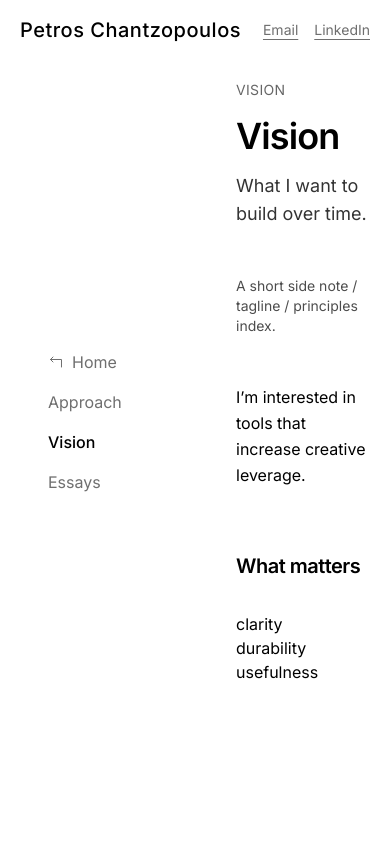
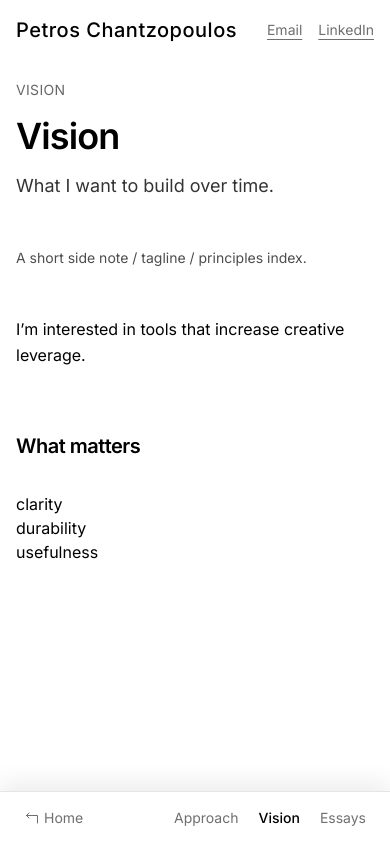
Before and after one commit to petros-chantz/portfolio_2026, a React (Vite) app: page /vision in a window 390 px wide. Built offline with nearby package versions, Linux system fonts and the light colour scheme.

Commit message:
feat: adds mobile naviagation

```diff
--- a/src/ui/AppLayout.tsx
+++ b/src/ui/AppLayout.tsx
@@ -2,6 +2,8 @@ import { Outlet, useLocation } from "react-router-dom";
 import { AnimatePresence, motion } from "framer-motion";
 import { Nav } from "./Nav";
 import { PageNavbar } from "./PageNavbar";
+import { MobileBottomNav } from "./MobileBottomNav";
+import { MobileTopBar } from "./MobileTopBar";
 
 export function AppLayout() {
   const location = useLocation();
@@ -9,8 +11,12 @@ export function AppLayout() {
 
   return (
     <div className="min-h-dvh">
+      {/* Mobile top bar (only on non-home pages) */}
+      {!isHome && <MobileTopBar />}
+
+      {/* Desktop top navbar only */}
       {!isHome && (
-        <div className="fixed left-0 right-0 top-0 z-20 w-full">
+        <div className="fixed left-0 right-0 top-0 z-20 w-full hidden md:block">
           <div className="bg-(--color-bg)">
             <div className="px-5">
               <PageNavbar />
@@ -19,17 +25,19 @@ export function AppLayout() {
         </div>
       )}
 
-      {/* Left nav, vertically centered */}
-      <aside className="fixed left-0 top-1/2 z-30 -translate-y-1/2 px-4">
+      {/* Left nav, vertically centered (desktop only) */}
+      <aside className="fixed left-0 top-1/2 z-30 -translate-y-1/2 px-4 hidden md:block">
         <div className="w-45">
           <Nav />
         </div>
       </aside>
 
       {/* Content area */}
-      <main className="pl-55">
+      <main className="md:pl-55">
         <div
-          className={`mx-auto w-full max-w-3xl px-4 ${isHome ? "py-10" : "pt-20 pb-10"}`}
+          className={`mx-auto w-full max-w-3xl px-4 ${
+            isHome ? "py-10" : "pt-20 pb-10"
+          } pb-24 md:pb-10`}
         >
           <AnimatePresence mode="wait" initial={false}>
             <motion.div
@@ -44,6 +52,9 @@ export function AppLayout() {
           </AnimatePresence>
         </div>
       </main>
+
+      {/* Mobile bottom navigation */}
+      <MobileBottomNav />
     </div>
   );
 }
--- a/src/ui/BackToTop.tsx
+++ /dev/null
@@ -1,31 +0,0 @@
-import { useEffect, useState } from "react";
-
-export function BackToTop() {
-  const [show, setShow] = useState(false);
-
-  useEffect(() => {
-    const onScroll = () => setShow(window.scrollY > 400);
-    onScroll();
-    window.addEventListener("scroll", onScroll, { passive: true });
-    return () => window.removeEventListener("scroll", onScroll);
-  }, []);
-
-  if (!show) return null;
-
-  return (
-    <button
-      type="button"
-      onClick={() => window.scrollTo({ top: 0, behavior: "smooth" })}
-      className="
-        fixed bottom-4 right-4 z-20
-        rounded-full border border-black/10 bg-white/90 backdrop-blur
-        px-3 py-2 text-sm
-        text-[var(--color-text-secondary)]
-        hover:text-[var(--color-text-primary)]
-        transition
-      "
-    >
-      Top ↑
-    </button>
-  );
-}
--- /dev/null
+++ b/src/ui/MobileBottomNav.tsx
@@ -0,0 +1,105 @@
+import { NavLink, useLocation } from "react-router-dom";
+import { ArrowTurnUpLeftIcon } from "@heroicons/react/24/outline";
+import { AnimatePresence, motion } from "framer-motion";
+
+const itemBase =
+  "inline-flex items-center gap-1 rounded-md px-2 py-2 text-sm transition";
+
+const itemIdle =
+  "text-[var(--color-text-secondary)] hover:text-[var(--color-text-primary)]";
+
+const itemActive = "text-[var(--color-text-primary)] font-medium";
+
+export function MobileBottomNav() {
+  const { pathname } = useLocation();
+  const isHome = pathname === "/";
+
+  return (
+    <nav
+      aria-label="Primary"
+      className="
+        fixed inset-x-0 bottom-0 z-40 md:hidden
+        bg-[var(--color-bg)]/80 backdrop-blur-md
+        border-t border-black/10
+        shadow-[0_-8px_24px_rgba(0,0,0,0.08)]
+      "
+    >
+      <div className="mx-auto flex w-full max-w-3xl items-center justify-between px-4 py-2">
+        {/* Home slot: reserved space + fade in/out like desktop Nav */}
+        <div className="relative">
+          {/* Placeholder keeps spacing stable */}
+          <div className={`${itemBase} invisible flex items-center gap-1`}>
+            <ArrowTurnUpLeftIcon className="h-4 w-4" aria-hidden="true" />
+            Home
+          </div>
+
+          <AnimatePresence initial={false}>
+            {!isHome && (
+              <motion.div
+                key="home-link"
+                className="absolute inset-0"
+                initial={{ opacity: 0 }}
+                animate={{ opacity: 1 }}
+                exit={{ opacity: 0 }}
+                transition={{
+                  duration: 0.35,
+                  ease: [0.22, 1, 0.36, 1],
+                }}
+              >
+                <NavLink
+                  to="/"
+                  className={({ isActive }) =>
+                    `group ${itemBase} ${isActive ? itemActive : itemIdle}`
+                  }
+                >
+                  <span className="flex items-center gap-1">
+                    <ArrowTurnUpLeftIcon
+                      className="
+                        h-4 w-4
+                        text-[var(--color-text-secondary)]
+                        transition-transform duration-200 ease-out
+                        group-hover:-translate-x-1
+                      "
+                      aria-hidden="true"
+                    />
+                    Home
+                  </span>
+                </NavLink>
+              </motion.div>
+            )}
+          </AnimatePresence>
+        </div>
+
+        {/* Chapters */}
+        <div className="flex items-center gap-1">
+          <NavLink
+            to="/approach"
+            className={({ isActive }) =>
+              `${itemBase} ${isActive ? itemActive : itemIdle}`
+            }
+          >
+            Approach
+          </NavLink>
+
+          <NavLink
+            to="/vision"
+            className={({ isActive }) =>
+              `${itemBase} ${isActive ? itemActive : itemIdle}`
+            }
+          >
+            Vision
+          </NavLink>
+
+          <NavLink
+            to="/essays"
+            className={({ isActive }) =>
+              `${itemBase} ${isActive ? itemActive : itemIdle}`
+            }
+          >
+            Essays
+          </NavLink>
+        </div>
+      </div>
+    </nav>
+  );
+}
--- /dev/null
+++ b/src/ui/MobileTopBar.tsx
@@ -0,0 +1,50 @@
+import { Link } from "react-router-dom";
+
+export function MobileTopBar() {
+  return (
+    <div className="fixed left-0 right-0 top-0 z-20 md:hidden bg-(--color-bg)">
+      <div className="mx-auto w-full max-w-3xl px-4 py-4">
+        <nav className="flex items-center justify-between">
+          <Link
+            to="/"
+            className="
+              font-medium text-xl tracking-wide
+              text-(--color-text-primary)
+              hover:opacity-80 transition
+            "
+          >
+            Petros Chantzopoulos
+          </Link>
+
+          <div className="flex items-center gap-4">
+            <a
+              href="mailto:your@email.com"
+              className="
+                text-sm underline underline-offset-4
+                text-(--color-text-secondary)
+                hover:text-(--color-text-primary)
+                transition
+              "
+            >
+              Email
+            </a>
+
+            <a
+              href="https://linkedin.com/in/yourprofile"
+              target="_blank"
+              rel="noopener noreferrer"
+              className="
+                text-sm underline underline-offset-4
+                text-(--color-text-secondary)
+                hover:text-(--color-text-primary)
+                transition
+              "
+            >
+              LinkedIn
+            </a>
+          </div>
+        </nav>
+      </div>
+    </div>
+  );
+}
```
